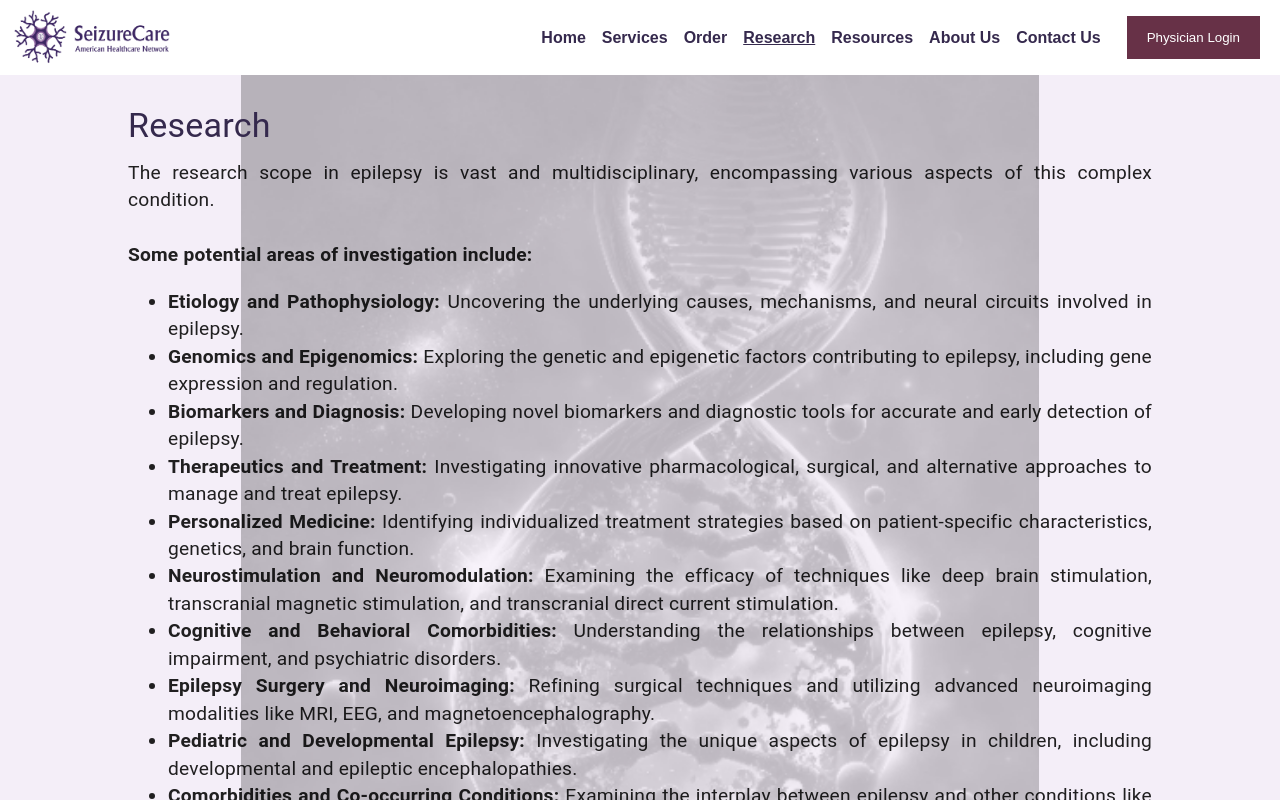
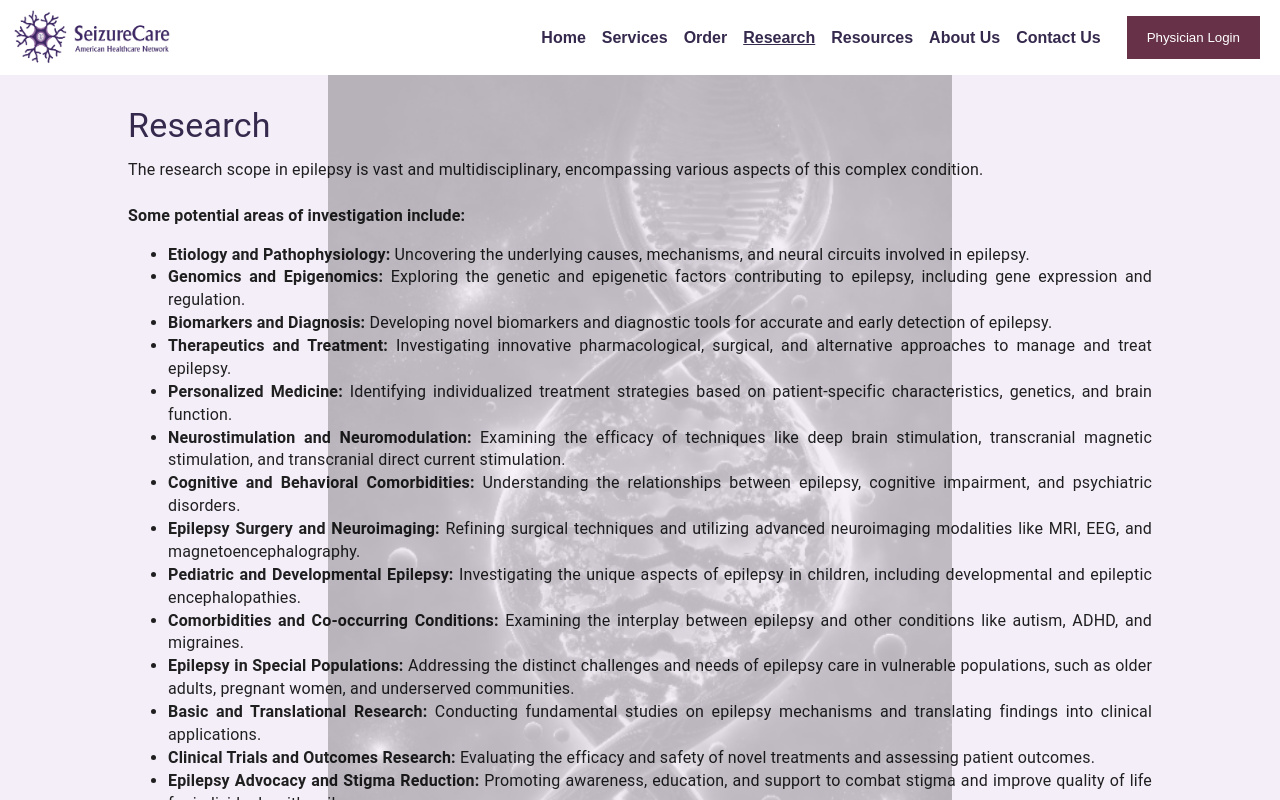
Before and after one commit to kalyancsreeram/EpicCare, a React (Create React App) app: page /research in a window 1280 px wide. Shown: the top 800 px of the page. Built offline with nearby package versions, Linux system fonts and the light colour scheme.

Commit message:
Research font size back

```diff
--- a/src/components/research/styles.scss
+++ b/src/components/research/styles.scss
@@ -24,7 +24,7 @@
 
     .research_notes_text{
         margin-bottom: 20px;
-        font-size: 1.2rem !important;
+        font-size: 1rem !important;
     }
 
     .researchPointsContainer{
```
Also changed, not shown: 1 other file (tests, documents, lock files or other folders).
